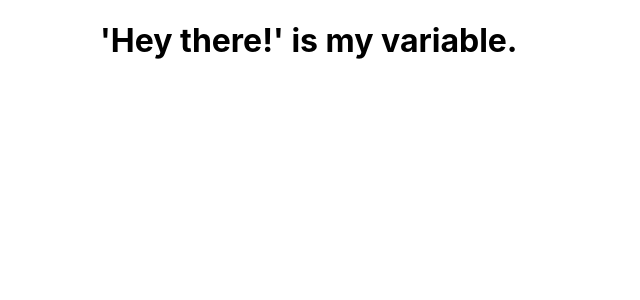
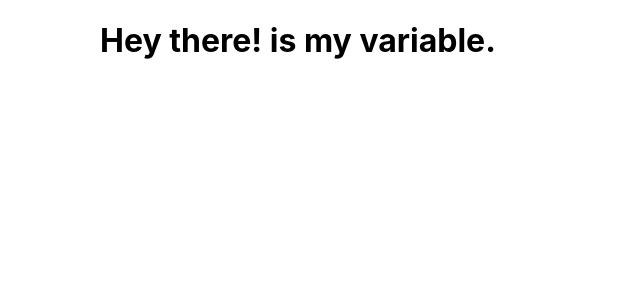
Before and after one commit to EphraimJZimmerman/climate-change-visualizations, a Next.js app: page /template_page in a window 1280 px wide. Shown: the top 300 px of the page, without its empty margins (0-640 px from the left). Built offline with nearby package versions, Linux system fonts and the light colour scheme.

Commit message:
Additional API usage setup

```diff
--- a/pages/template_page.js
+++ b/pages/template_page.js
@@ -6,7 +6,7 @@ import Link from "next/link";
 import Head from "next/head";
 
 
-import useSWR from 'swr';
+// import useSWR from 'swr';
 
 export default function templatePage() {
 
@@ -61,7 +61,7 @@ export default function templatePage() {
     {/* Curly braces '{}' mean it is JavaScript inside of HTML.
     For the following, exampleVar is a variable created above. */}
 
-    <h1>'{exampleVar}' is my variable.</h1>
+    <h1>{exampleVar} is my variable.</h1>
     {/* <h1>'{data}' is my variable.</h1> */}
 
   </>)
```
